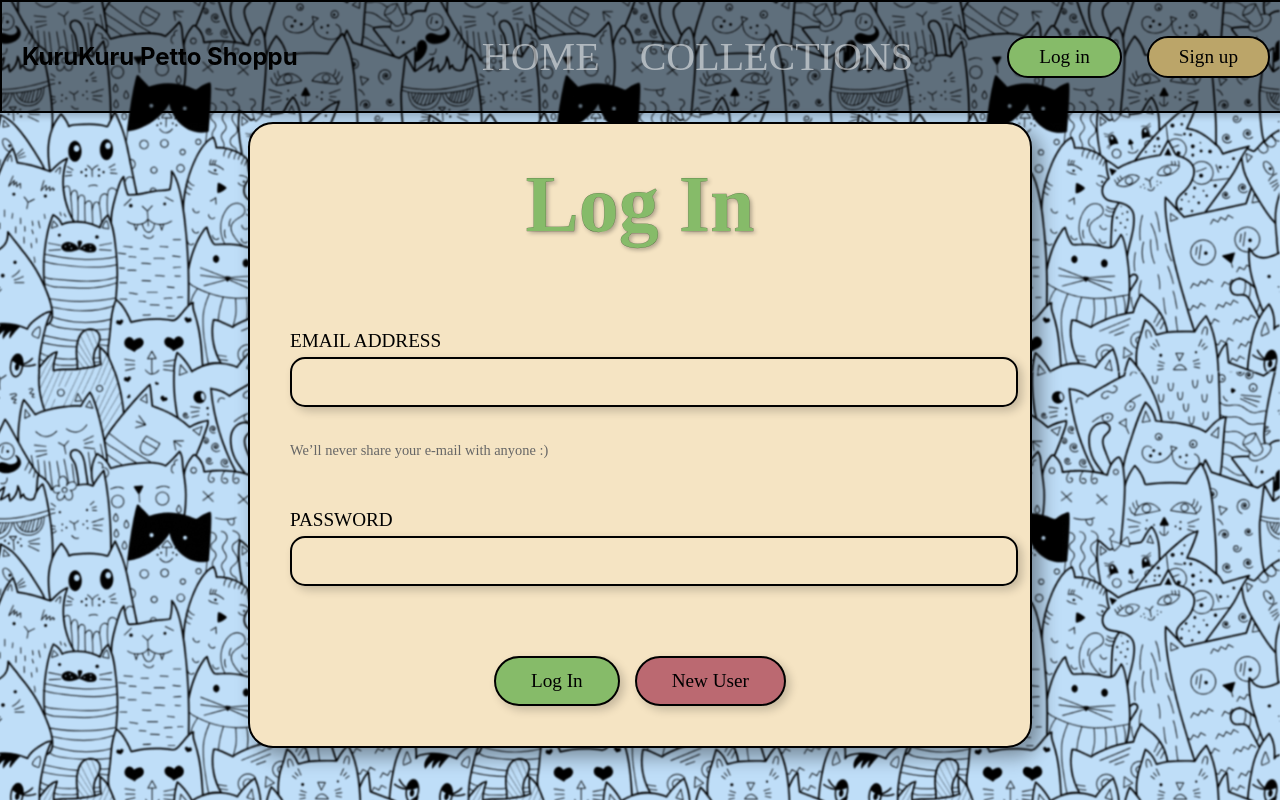
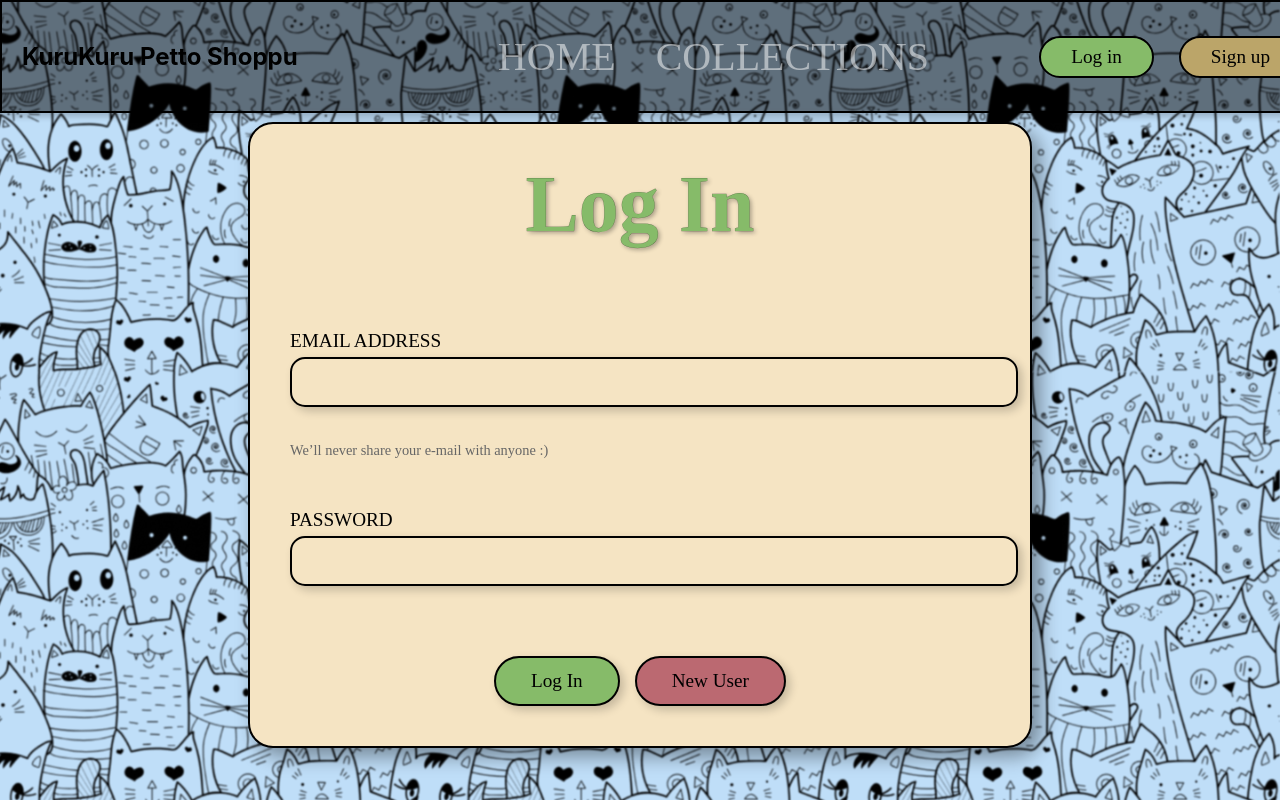
Before and after one commit to mintrgm/KuruKuru-Petto-Shoppu, a React (Create React App) app: page /login in a window 1280 px wide. Built offline with nearby package versions, Linux system fonts and the light colour scheme.

Commit message:
Update Navbar.css

```diff
--- a/src/components/Navbar.css
+++ b/src/components/Navbar.css
@@ -6,7 +6,7 @@ body {
   background-color: rgba(0, 0, 0, 0.5);
   border: 2px solid black;
   position: fixed;
-  width: 97.5%;
+  width: 100%;
   padding: 15px 20px;
   display: flex;
   align-items: center;
```
